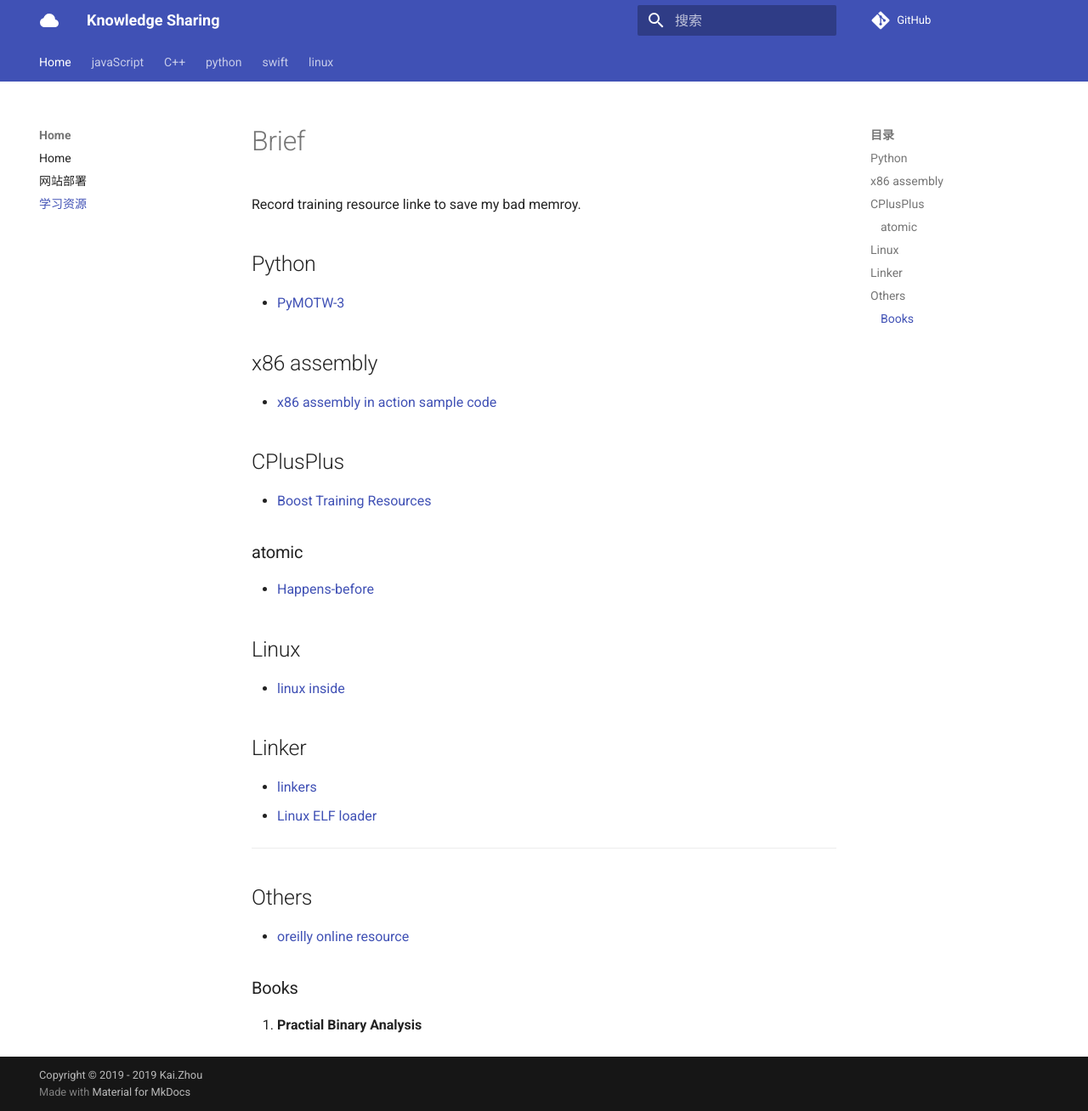
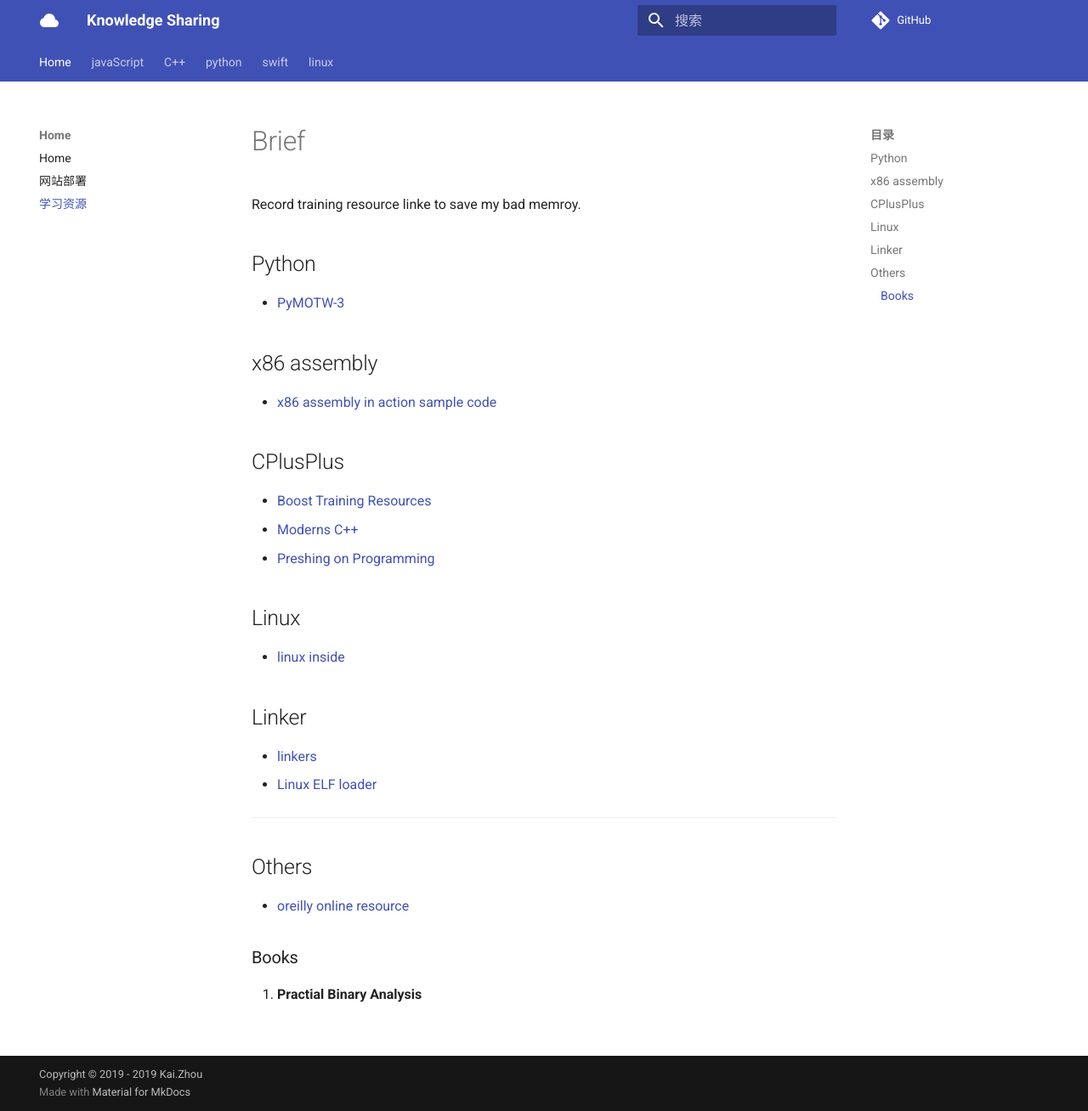
Before and after one commit to zhoukaidev/ks_blog, an MkDocs documentation site: the page built from docs/trainingResource.md, in a window 1280 px wide and 1308 px high. Shown: the whole window at 85% size. Built offline with MkDocs 1.6.1 and Material for MkDocs 9.7.7, drawn with Linux system fonts in a browser that asks for light colours; comment, search, counter and statistics services are not loaded.

Commit message:
Update trainingResource.md

```diff
--- a/docs/trainingResource.md
+++ b/docs/trainingResource.md
@@ -12,10 +12,8 @@ Record training resource linke to save my bad memroy.
 ## CPlusPlus
 
 * [Boost Training Resources](https://theboostcpplibraries.com/)
-
-### atomic
-
-* [Happens-before](https://preshing.com/20130702/the-happens-before-relation/)
+* [Moderns C++](https://www.modernescpp.com/index.php)
+* [Preshing on Programming](https://preshing.com/archives/)
 
 ## Linux
 
```
